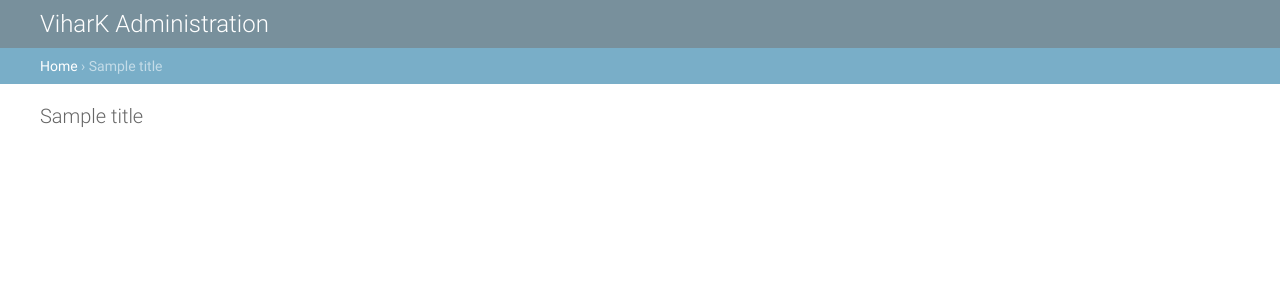
After one commit to vihar/e-commerce, a Django app: template templates/admin/base_site.html in a window 1280 px wide. The commit adds this page. Shown: the top 300 px of the page. Run offline with Django 3.2, Linux system fonts and the light colour scheme; the template is opened without the code that fills it: most values are stand-ins (such as "Sample title", 1, 10 or a date in 2020).

Commit message:
Admin Customs

```diff
--- /dev/null
+++ b/templates/admin/base_site.html
@@ -0,0 +1,24 @@
+{% extends "admin/base.html" %}
+{% load i18n %}
+
+{% block title %}{{ title }} | {% trans 'SugarParrot' %}{% endblock %}
+
+{% block branding %}
+<style type="text/css">
+  #header
+  {
+	background: #78909C;
+	color: #FFFFFF;
+  }
+  #site-name{
+  color: #FFFFFF;
+  }
+  #branding h1, #branding h1 a:link, #branding h1 a:visited {
+	color: #FFFFFF;
+}
+</style>
+<h1 id="site-name">{% trans 'ViharK Administration' %}</h1>
+
+{% endblock %}
+
+{% block nav-global %}{% endblock %}
--- a/templates/index.html
+++ b/templates/index.html
@@ -10,5 +10,3 @@
 {% endfor %}
 </body>
 </html>
-</body>
-</html>
```
